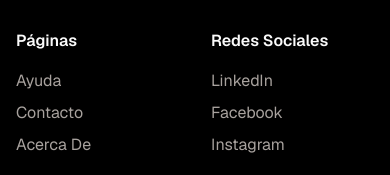
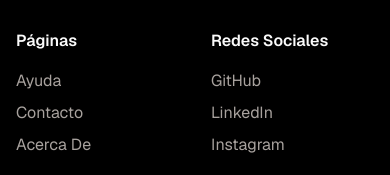
Before and after one commit to EmirPolito/Arcoms-1, a Next.js app: page /tos in a window 390 px wide. Shown: the part 2307-2482 px from the top of the page. Built offline with nearby package versions, Linux system fonts and the light colour scheme.

Commit message:
feat: add responsive footer component with navigation, social links, and legal pages

```diff
--- a/components/footer.tsx
+++ b/components/footer.tsx
@@ -67,18 +67,19 @@
               <ul className="space-y-2">
                 <li>
                   <Link
+                    href="https://github.com/EmirPolito"
+                    className="text-footer-txt hover:text-[var(--primary-general)] transition-colors font-normal"
+                  >
+                    GitHub
+                  </Link>
+                </li>
+
+                <li>
+                  <Link
                     href="https://www.linkedin.com/in/emir-polito-g/"
                     className="text-footer-txt hover:text-[var(--primary-general)] transition-colors font-normal"
                   >
                     LinkedIn
-                  </Link>
-                </li>
-                <li>
-                  <Link
-                    href="#"
-                    className="text-footer-txt hover:text-[var(--primary-general)] transition-colors font-normal"
-                  >
-                    Facebook
                   </Link>
                 </li>
                 <li>
```
